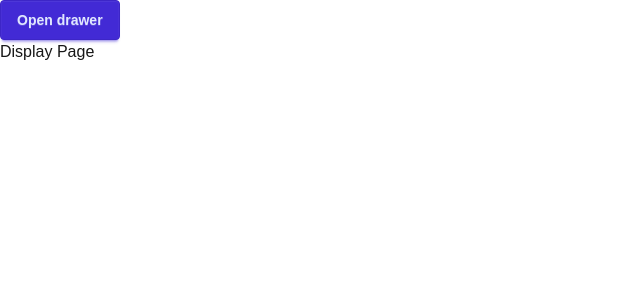
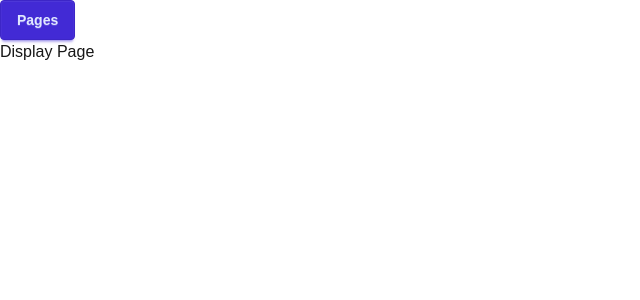
Before and after one commit to Bubblie01/Shellhacks-Project, a Next.js app in the folder frontend/shellhacks-frontend/: page /display in a window 1280 px wide. Shown: the top 300 px of the page, without its empty margins (0-640 px from the left). Built offline with nearby package versions, Linux system fonts and the light colour scheme.

Commit message:
made it work

```diff
--- a/frontend/shellhacks-frontend/src/app/Componets/navbar.tsx
+++ b/frontend/shellhacks-frontend/src/app/Componets/navbar.tsx
@@ -8,14 +8,14 @@ const Navbar = () => {
             <input id="my-drawer" type="checkbox" className="drawer-toggle" />
             <div className="drawer-content">
                 {/* Page content here */}
-                <label htmlFor="my-drawer" className="btn btn-primary drawer-button">Open drawer</label>
+                <label htmlFor="my-drawer" className="btn btn-primary drawer-button">Pages</label>
             </div>
             <div className="drawer-side">
                 <label htmlFor="my-drawer" aria-label="close sidebar" className="drawer-overlay"></label>
                 <ul className="menu bg-base-200 text-base-content min-h-full w-80 p-4">
                     {/* Sidebar content here */}
-                    <li><a href="../home/page.tsx">Home</a></li>
-                    <li><a href="../profile/page.tsx">Profile</a></li>
+                    <li><a href="../home">Home</a></li>
+                    <li><a href="../profile">Profile</a></li>
                 </ul>
             </div>
         </div>
```
